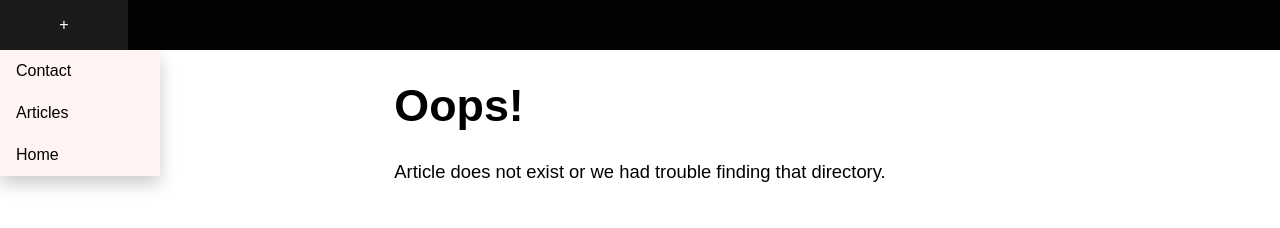
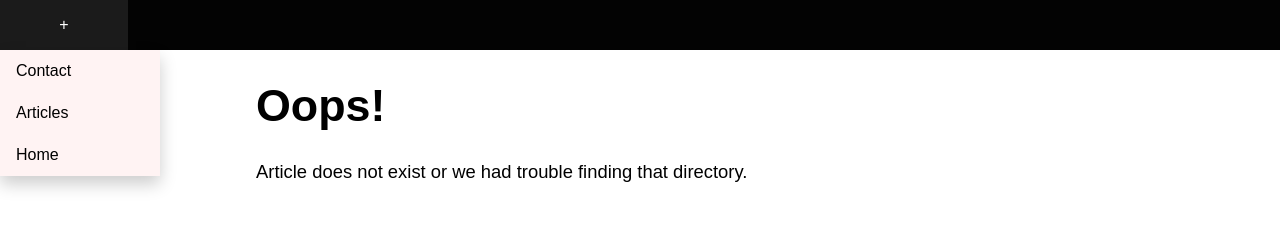
Before and after one commit to mrchaoticx/Chaotic-Club, a plain HTML site: page article.html in a window 1280 px wide. Shown: the top 228 px of the page. Drawn offline with nearby package versions, Linux system fonts and the light colour scheme; no server answers.

Commit message:
Update global.css

```diff
--- a/styles/global.css
+++ b/styles/global.css
@@ -59,9 +59,7 @@ p {
 .dropdown:hover .dropbtn {background-color: var(--main-hover);}
 
 .content  {
-    max-width: fit-content;
+    max-width: 60%;
     margin-left: auto;
     margin-right: auto;
 }
-
-.content-headers {}
```
